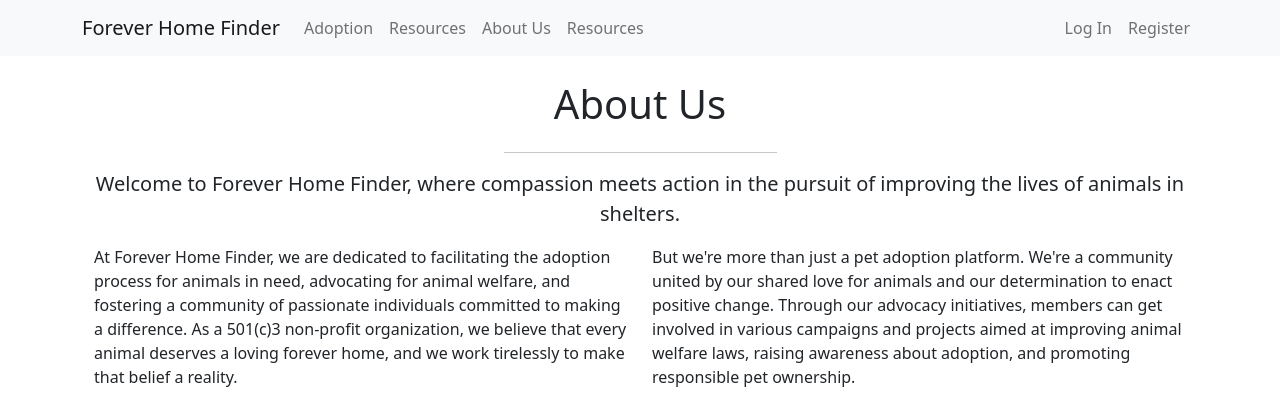
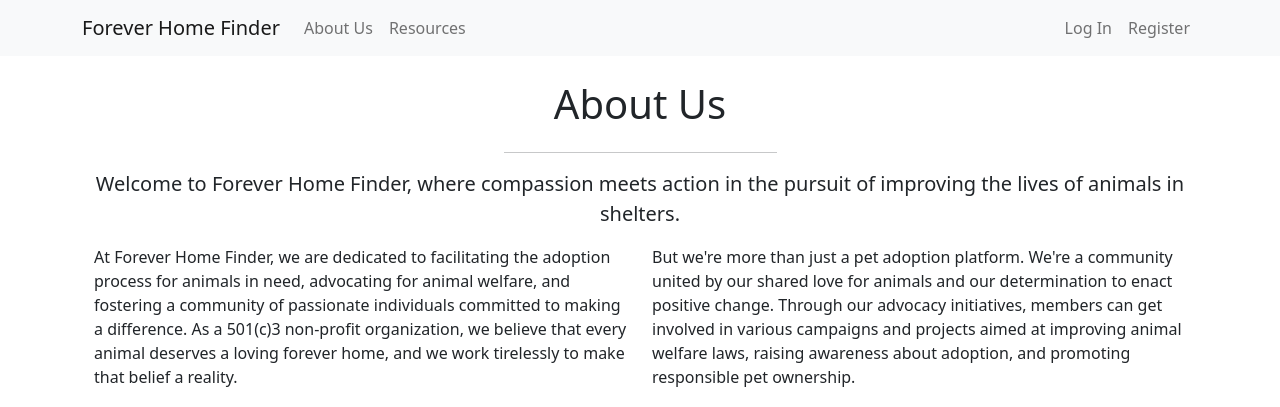
Before and after one commit to samanthafrances/forever_home_finder, a Django app: page /about/ in a window 1280 px wide. Shown: the top 407 px of the page. Run offline with Django 5.2, Linux system fonts and the light colour scheme.

Commit message:
fix navbar

```diff
--- a/main_app/templates/base.html
+++ b/main_app/templates/base.html
@@ -16,19 +16,14 @@
     <header class="navbar navbar-expand-lg navbar-light bg-light">
         <div class="container">
             <a class="navbar-brand" href="/">Forever Home Finder</a>
-            <button class="navbar-toggler" type="button" data-bs-toggle="collapse" data-bs-target="#navbarSupportedContent"
-                aria-controls="navbarSupportedContent" aria-expanded="false" aria-label="Toggle navigation">
+            <button class="navbar-toggler" type="button" data-bs-toggle="collapse"
+                data-bs-target="#navbarSupportedContent" aria-controls="navbarSupportedContent" aria-expanded="false"
+                aria-label="Toggle navigation">
                 <span class="navbar-toggler-icon"></span>
             </button>
             <div class="collapse navbar-collapse" id="navbarSupportedContent">
                 <ul class="navbar-nav me-auto mb-2 mb-lg-0">
                     <li class="nav-item">
-                        <li class="nav-item">
-                            <a class="nav-link" href="{% url 'adoption' %}">Adoption</a>
-                        </li>
-                        <li class="nav-item">
-                            <a class="nav-link" href="{% url 'resources' %}">Resources</a>
-                        </li>
                         <a class="nav-link" href="{% url 'about' %}">About Us</a>
                     </li>
                     <li class="nav-item">
@@ -37,6 +32,9 @@
                     {% if user.is_authenticated %}
                     <li class="nav-item">
                         <a class="nav-link" href="{% url 'messaging' %}">Connect</a>
+                    </li>
+                    <li class="nav-item">
+                        <a class="nav-link" href="{% url 'adoption' %}">Adoption</a>
                     </li>
                     <li class="nav-item dropdown">
                         <a class="nav-link dropdown-toggle" href="#" id="navbarDropdown" role="button"
@@ -69,8 +67,6 @@
             </div>
         </div>
     </header>
-
-
     <main class="container">
         {% block content %}
         {% endblock %}
@@ -85,7 +81,7 @@
         crossorigin="anonymous"></script>
 
     <script>
-            (g=>{var h,a,k,p="The Google Maps JavaScript API",c="google",l="importLibrary",q="__ib__",m=document,b=window;b=b[c]||(b[c]={});var d=b.maps||(b.maps={}),r=new Set,e=new URLSearchParams,u=()=>h||(h=new Promise(async(f,n)=>{await (a=m.createElement("script"));e.set("libraries",[...r]+"");for(k in g)e.set(k.replace(/[A-Z]/g,t=>"_"+t[0].toLowerCase()),g[k]);e.set("callback",c+".maps."+q);a.src=`https://maps.${c}apis.com/maps/api/js?key=${""}&`+e;d[q]=f;a.onerror=()=>h=n(Error(p+" could not load."));a.nonce=m.querySelector("script[nonce]")?.nonce||"";m.head.append(a)}));d[l]?console.warn(p+" only loads once. Ignoring:",g):d[l]=(f,...n)=>r.add(f)&&u().then(()=>d[l](f,...n))})({
+        (g => { var h, a, k, p = "The Google Maps JavaScript API", c = "google", l = "importLibrary", q = "__ib__", m = document, b = window; b = b[c] || (b[c] = {}); var d = b.maps || (b.maps = {}), r = new Set, e = new URLSearchParams, u = () => h || (h = new Promise(async (f, n) => { await (a = m.createElement("script")); e.set("libraries", [...r] + ""); for (k in g) e.set(k.replace(/[A-Z]/g, t => "_" + t[0].toLowerCase()), g[k]); e.set("callback", c + ".maps." + q); a.src = `https://maps.${c}apis.com/maps/api/js?key=${""}&` + e; d[q] = f; a.onerror = () => h = n(Error(p + " could not load.")); a.nonce = m.querySelector("script[nonce]")?.nonce || ""; m.head.append(a) })); d[l] ? console.warn(p + " only loads once. Ignoring:", g) : d[l] = (f, ...n) => r.add(f) && u().then(() => d[l](f, ...n)) })({
             v: "weekly",
             // Use the 'v' parameter to indicate the version to use (weekly, beta, alpha, etc.).
             // Add other bootstrap parameters as needed, using camel case.
```
Lines whose indentation alone changed are shown as unchanged.
